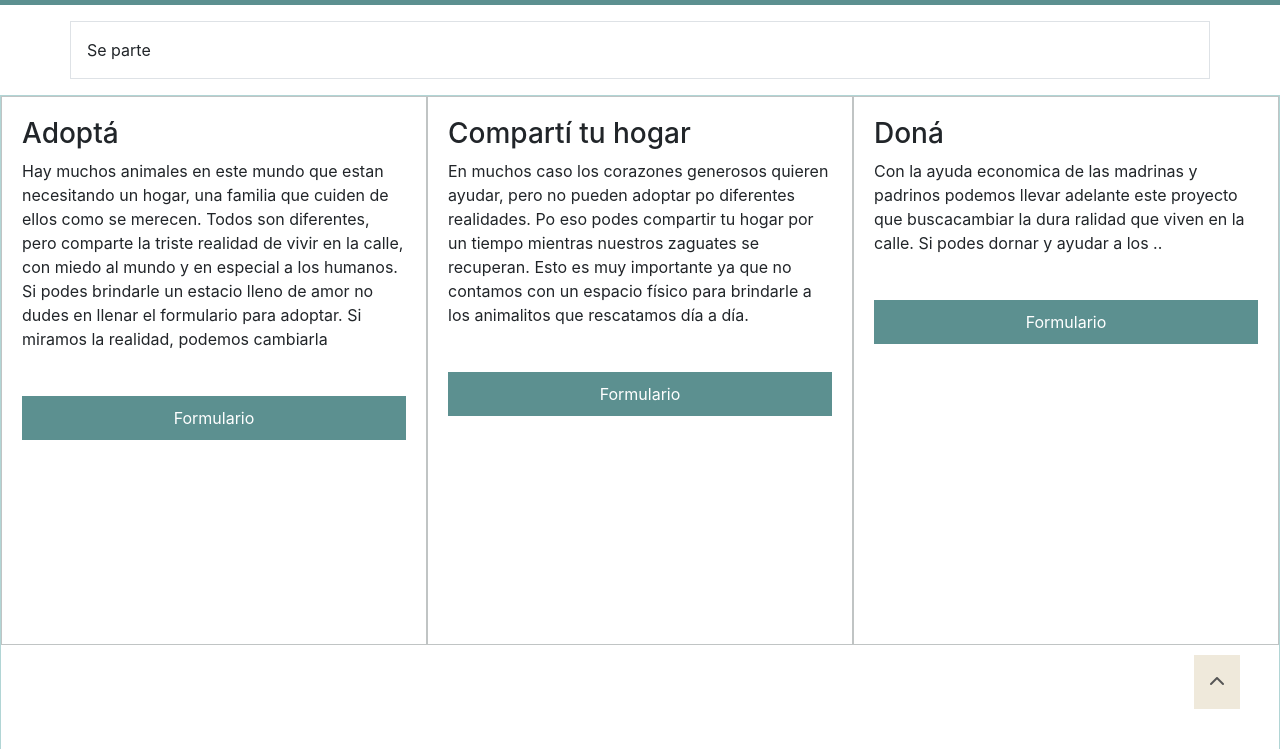
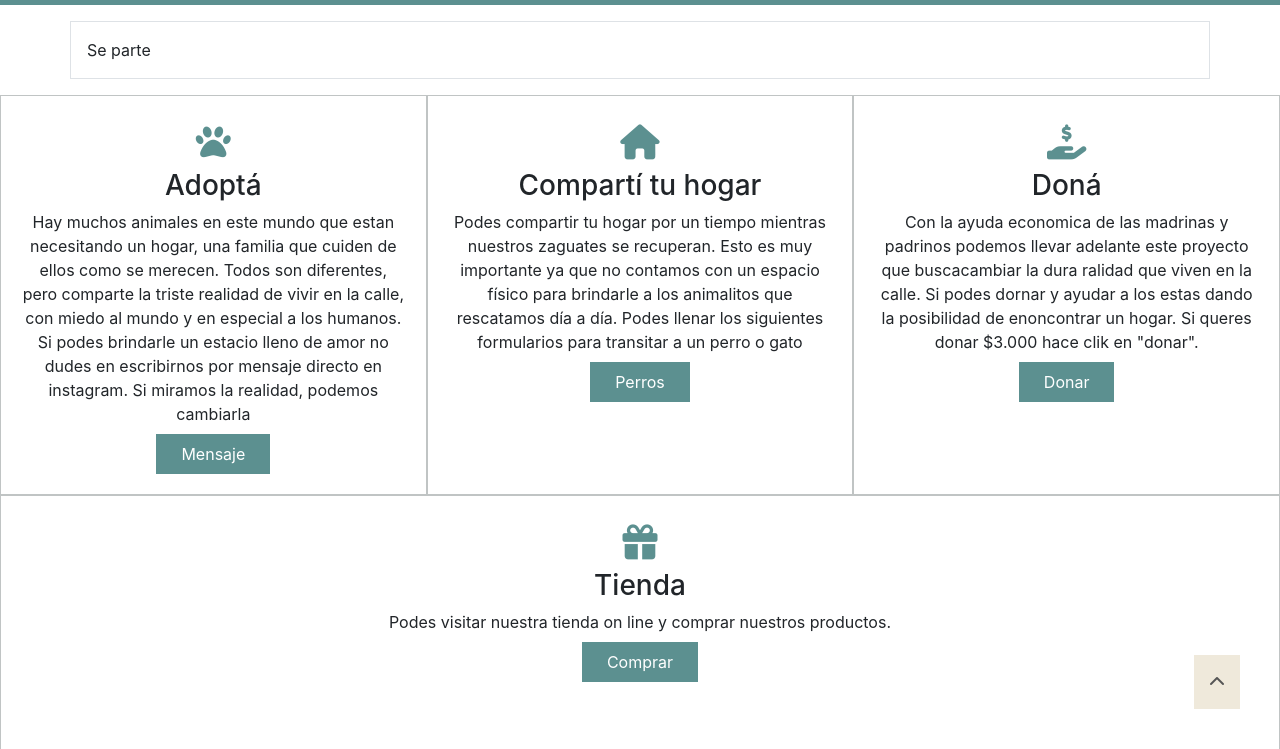
Before and after one commit to RosarioLeguizamon/PFLeguizamon, a plain HTML site: page pages/separte.html in a window 1280 px wide. Shown: the part 51-800 px from the top of the page. Drawn offline with nearby package versions, Linux system fonts and the light colour scheme.

Commit message:
modificaciones

```diff
--- a/_pages.scss
+++ b/_pages.scss
@@ -1,5 +1,19 @@
+@import url('https://fonts.googleapis.com/css2?family=Playfair+Display:wght@800&display=swap');
+
+* {
+    margin: 0;
+    padding: 0;
+    box-sizing: border-box;
+}
+
+$color1: #5c9090;
+$color2: #D2DAE9;
+$color3: #fff;
+$colorbordes: rgba(166, 172, 172, 0.7);
+$font1: 'Playfair Display', serif;
+$font2: Verdana, Geneva, Tahoma, sans-serif;
+
 /*inicio Equipo*/
-
 .sectionEquipo {
     width: 100%;
     height: auto;
@@ -10,7 +24,7 @@
 }
 
 .caja {
-        border: rgba(92, 90, 90, 0.7) solid 1px;
+    border: $colorbordes solid 1px;
     margin-left: 10px;
     margin-right: 10px;
 }
@@ -66,7 +80,7 @@
     color: black;
     font-size: 30px;
     text-align: right;
-        font-family: 'Playfair Display', serif;
+    font-family: $font1;
     text-align: left;
 }
 
@@ -84,7 +98,7 @@
     color: black;
     font-size: 30px;
     text-align: right;
-        font-family: 'Playfair Display', serif;
+    font-family: $font1;
     text-align: left;
 }
 
@@ -284,18 +298,28 @@
 
 /*fin Historias */
 
+
+/*Inicio se parte*/
+
+.iconos {
+    color: #5c9090;
+    text-align: center;
+    font-size: 35px;
+}
+
 /*inicio tablas se parte*/
 .contenedor {
     width: 100%;
-        height: 900px;
-        border: rgba(144, 196, 196, 0.7) solid 1px;
+    height: auto;
     display: grid;
     grid-template-columns: repeat(3, 1fr);
     grid-template-rows: repeat(2, 1fr);
 }
 
 .class {
-        border: rgba(166, 172, 172, 0.7) solid 1px;
+    border: $colorbordes solid 1px;
+    text-align: center;
+
 }
 
 .class1 {
@@ -341,6 +365,7 @@
         grid-row: 4/5;
         height: 400px;
     }
+
 }
 
 @media only screen and (min-width:520px) {
@@ -371,6 +396,7 @@
     }
 }
 
+
 @media only screen and (min-width:750px) {
 
     .contenedor {
@@ -399,19 +425,17 @@
     }
 }
 
+
 /* fin tablas se parte */
 
 /*inicio boton se parte*/
+
 .botonSeparte a {
     text-decoration: none;
-        background-color: #5c9090;
+    background-color: $color1;
     color: $color3;
-        padding: 10px 20px;
-        margin-top: 45px;
-        display: flex;
-        flex-direction: row;
-        flex-flow: row wrap;
-        justify-content: center;
+    padding: 10px 25px;
+    margin: 45px;
 }
 
 /*fin boton se parte*/
@@ -427,7 +451,7 @@
 }
 
 .box {
-        border: rgba(92, 90, 90, 0.7) solid 1px;
+    border: $colorbordes solid 1px;
     margin-left: 10px;
     margin-right: 10px;
 }
--- a/estilos.scss
+++ b/estilos.scss
@@ -9,6 +9,9 @@
 $color1: #5c9090;
 $color2: #D2DAE9;
 $color3: #fff;
+$colorbordes:rgba(166, 172, 172, 0.7);
+$font1: 'Playfair Display', serif;
+$font2: Verdana, Geneva, Tahoma, sans-serif;
 
 
 .navbar {
@@ -39,7 +42,7 @@ body {
 
 .jumbotron h1 {
     color: black;
-    font-family: 'Playfair Display', serif;
+    font-family: $font1;
     font-size: 65px;
 
 }
@@ -62,11 +65,11 @@ footer {
     text-align: center;
     padding: 10px;
     font-size: 25px;
-    font-family: Verdana, Geneva, Tahoma, sans-serif;
+    font-family: $font2;
     justify-content: center;
     margin-top: auto;
-    position: fixed;
-    bottom: 0;
+    /*position: fixed;
+    bottom: 0;*/
 }
 
 footer p {
--- a/pages/separte.html
+++ b/pages/separte.html
@@ -4,7 +4,8 @@
 <head>
     <meta charset="UTF-8">
     <meta name="viewport" content="width=device-width, initial-scale=1.0">
-    <meta name="description" content="Zaguates es una funzacion sin fines de lugros que recata animales de las calles. Es un refugio para perros y gatos, pero no cuenta con un espacio fisico  por eso necesita de voluntarios que quieran ser hogar de transito y recibirlos.">
+    <meta name="description"
+        content="Zaguates es una funzacion sin fines de lugros que recata animales de las calles. Es un refugio para perros y gatos, pero no cuenta con un espacio fisico  por eso necesita de voluntarios que quieran ser hogar de transito y recibirlos.">
     <meta name="keywords" content="Refugio de animales, perros, gatos, abandonados">
     <link rel="stylesheet" href="https://cdn.jsdelivr.net/npm/bootstrap@4.6.2/dist/css/bootstrap.min.css"
         integrity="sha384-xOolHFLEh07PJGoPkLv1IbcEPTNtaed2xpHsD9ESMhqIYd0nLMwNLD69Npy4HI+N" crossorigin="anonymous">
@@ -59,34 +60,55 @@
     <!-- inicio tablas -->
     <div class="contenedor">
         <div class="class class1">
+            <div class="iconos">
+                <i class="fa-solid fa-paw"></i>
+            </div>
             <h3>Adoptá</h3>
             <p>Hay muchos animales en este mundo que estan necesitando un hogar, una familia que cuiden de ellos como se
                 merecen. Todos son diferentes, pero comparte la triste realidad de vivir en la calle, con miedo al mundo
-                y en especial a los humanos. Si podes brindarle un estacio lleno de amor no dudes en llenar el
-                formulario para adoptar. Si miramos la realidad, podemos cambiarla</p>
+                y en especial a los humanos. Si podes brindarle un estacio lleno de amor no dudes en escribirnos por
+                mensaje directo en instagram. Si miramos la realidad, podemos cambiarla</p>
             <div class="botonSeparte">
-                <a href="#">Formulario</a>
+                <a href="https://www.instagram.com/direct/t/114683686582176">Mensaje</a>
             </div>
         </div>
         <div class="class class2">
+            <div class="iconos">
+                <i class="fa-solid fa-house"></i>
+            </div>
             <h3>Compartí tu hogar</h3>
-            <p> En muchos caso los corazones generosos quieren ayudar, pero no pueden adoptar po diferentes realidades.
-                Po eso podes compartir tu hogar por un tiempo mientras nuestros zaguates se recuperan. Esto es muy
+            <p> Podes compartir tu hogar por un tiempo mientras nuestros zaguates se recuperan. Esto es muy
                 importante ya que no contamos con un espacio físico para brindarle a los animalitos que rescatamos día a
-                día.</p>
+                día. Podes llenar los siguientes formularios para transitar a un perro o gato</p>
             <div class="botonSeparte">
-                <a href="#">Formulario</a>
+                <a href="https://forms.gle/cgFqr7S1AMK4NahR9">Perros</a>
             </div>
         </div>
         <div class="class class3">
+            <div class="iconos">
+                <i class="fa-solid fa-hand-holding-dollar"></i>
+            </div>
             <h3>Doná</h3>
             <p>
                 Con la ayuda economica de las madrinas y padrinos podemos llevar adelante este proyecto que buscacambiar
-                la dura ralidad que viven en la calle. Si podes dornar y ayudar a los ..
+                la dura ralidad que viven en la calle. Si podes dornar y ayudar a los estas dando la posibilidad de
+                enoncontrar un hogar. Si queres donar $3.000 hace clik en "donar".
             </p>
             <div class="botonSeparte">
-                <a href="#">Formulario</a>
+                <a
+                    href="https://www.mercadopago.com.ar/checkout/v1/payment/redirect/34801d54-e46b-4cf7-9834-94711fea4702/payment-option-form/?preference-id=314720133-837ba472-a2b1-4384-aa2f-cb55d4d9a1b2&p=827958f07d333114c5e0a5056cf61618#/">Donar</a>
             </div>
+        </div>
+        <div class="class class4">
+            <div class="iconos">
+                <i class="fa-solid fa-gift"></i>
+            </div>
+            <h3>Tienda</h3>
+            <p>
+                Podes visitar nuestra tienda on line y comprar nuestros productos.
+            </p>
+            <div class="botonSeparte">
+                <a href="">Comprar</a>
             </div>
         </div>
         <!-- fin tablas -->
```
Also changed, not shown: index.html (+2 -2 lines), pages/equipo.html (+3 -0 lines), estilos.css, 1 other file. Lines whose indentation alone changed are shown as unchanged.
